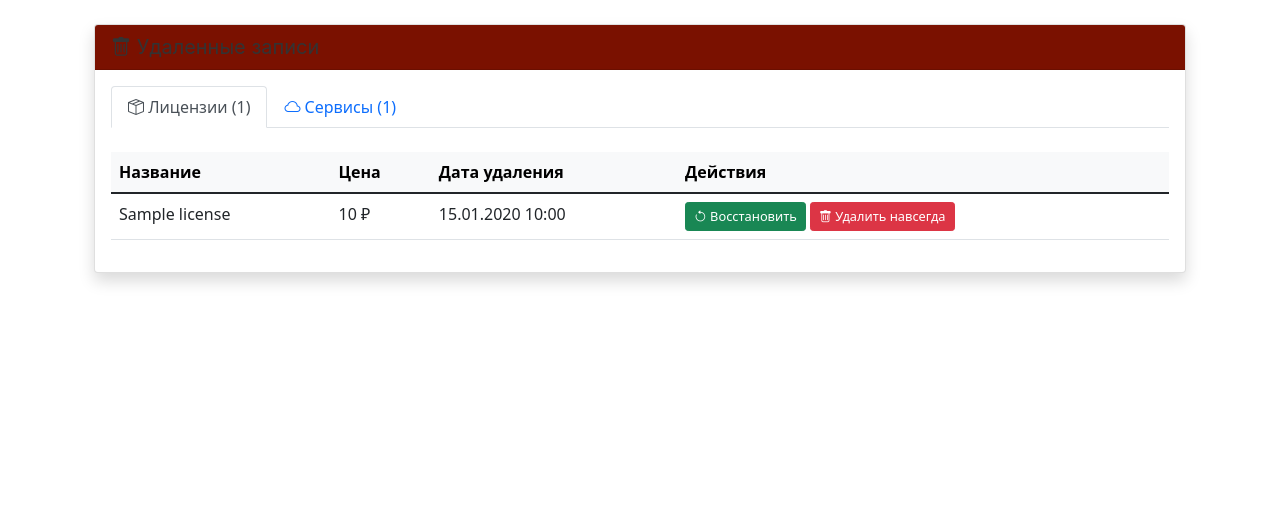
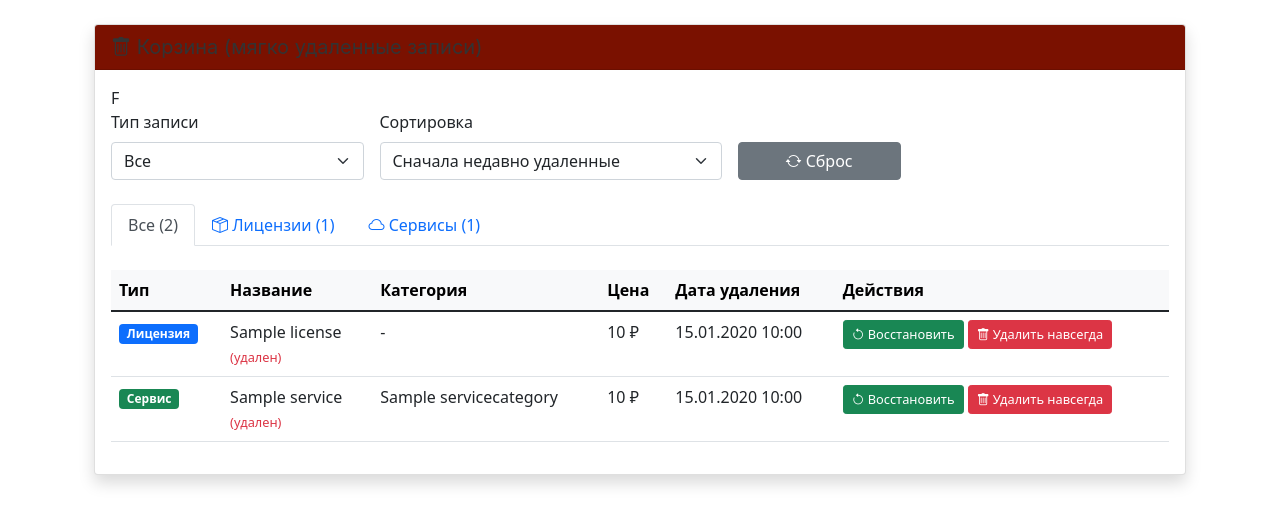
Before and after one commit to TohtobinMark/practice, a Django app: page /deleted-items/ in a window 1280 px wide. Shown: the part 80-605 px from the top of the page. Run offline with Django 5.2, Linux system fonts and the light colour scheme; a user stored in the database is signed in; tables that the repository leaves empty hold one stand-in row (values such as "Sample post"); parts of the project's set-up code (start-up, migrations or seed data) failed here and were passed over.

Commit message:
Практика 3

```diff
--- a/maps/views.py
+++ b/maps/views.py
@@ -1,5 +1,4 @@
 import json
-
 from django.db.models import Count
 from django.http import JsonResponse, HttpResponseForbidden
 from django.shortcuts import render, get_object_or_404, redirect
@@ -7,6 +6,7 @@ from django.contrib.auth.decorators import login_required, user_passes_test
 from django.contrib.auth.forms import UserCreationForm
 from django.contrib.auth import login, logout, authenticate
 from django.conf import settings
+from django.utils import timezone
 from django.views.decorators.http import require_http_methods
 
 from .models import Location, DistributionRequest, Service, ServiceCategory, License, User
@@ -509,7 +509,7 @@ def delete_service(request, pk):
         messages.error(request, 'Доступ запрещен')
         return redirect('home')
 
-    if request.method == 'POST':  # Изменено с DELETE на POST
+    if request.method == 'POST':
         try:
             service = get_object_or_404(Service, pk=pk)
             if service.image:
@@ -529,7 +529,7 @@ def delete_license(request, pk):
         messages.error(request, 'Доступ запрещен')
         return redirect('home')
 
-    if request.method == 'POST':  # Изменено с DELETE на POST
+    if request.method == 'POST':
         try:
             license_item = get_object_or_404(License, pk=pk)
             if license_item.image:
@@ -590,11 +590,52 @@ def hard_delete_service(request, pk):
     messages.success(request, 'Сервис полностью удален')
     return redirect('deleted_items')
 
-# Страница корзины (показывает только удаленные записи)
+
 @staff_member_required
 def deleted_items(request):
+    # Получаем параметры
+    type_filter = request.GET.get('type', '')
+    sort = request.GET.get('sort', '-delete_date')
+
+    # Получаем удаленные записи - используем all_objects
+    deleted_licenses = License.all_objects.filter(delete_date__isnull=False)
+    deleted_services = Service.all_objects.filter(delete_date__isnull=False)
+    if sort == 'name':
+        deleted_licenses = deleted_licenses.order_by('name')
+        deleted_services = deleted_services.order_by('name')
+    elif sort == '-name':
+        deleted_licenses = deleted_licenses.order_by('-name')
+        deleted_services = deleted_services.order_by('-name')
+    elif sort == 'price':
+        deleted_licenses = deleted_licenses.order_by('price')
+        deleted_services = deleted_services.order_by('price')
+    elif sort == '-price':
+        deleted_licenses = deleted_licenses.order_by('-price')
+        deleted_services = deleted_services.order_by('-price')
+    elif sort == 'delete_date':
+        deleted_licenses = deleted_licenses.order_by('delete_date')
+        deleted_services = deleted_services.order_by('delete_date')
+    else:  # -delete_date
+        deleted_licenses = deleted_licenses.order_by('-delete_date')
+        deleted_services = deleted_services.order_by('-delete_date')
+
+    # Фильтрация по типу для all_items
+    if type_filter == 'license':
+        all_items = list(deleted_licenses)
+    elif type_filter == 'service':
+        all_items = list(deleted_services)
+    else:
+        # Объединяем списки
+        all_items = list(deleted_licenses) + list(deleted_services)
+
     context = {
-        'deleted_licenses': License.all_objects.filter(delete_date__isnull=False),
-        'deleted_services': Service.all_objects.filter(delete_date__isnull=False),
+        'all_items': all_items,
+        'deleted_licenses': deleted_licenses,
+        'deleted_services': deleted_services,
     }
+
+    # Если HTMX запрос, возвращаем только контент
+    if request.headers.get('HX-Request'):
+        return render(request, 'maps/deleted_items_content.html', context)
+
     return render(request, 'maps/deleted_items.html', context)
--- a/templates/maps/deleted_items.html
+++ b/templates/maps/deleted_items.html
@@ -8,112 +8,78 @@
     <div class="card shadow">
         <div class="card-header" style="background-color: #7a1100; color: white;">
             <h4 class="mb-0">
-                <i class="bi bi-trash"></i> Удаленные записи
+                <i class="bi bi-trash"></i> Корзина (мягко удаленные записи)
             </h4>
         </div>
-        <div class="card-body">
-            <!-- Вкладки для переключения между типами -->
-            <ul class="nav nav-tabs mb-4" id="deletedTabs" role="tablist">
-                <li class="nav-item" role="presentation">
-                    <button class="nav-link active" id="licenses-tab" data-bs-toggle="tab" data-bs-target="#licenses" type="button" role="tab">
-                        <i class="bi bi-box-seam"></i> Лицензии ({{ deleted_licenses|length }})
-                    </button>
-                </li>
-                <li class="nav-item" role="presentation">
-                    <button class="nav-link" id="services-tab" data-bs-toggle="tab" data-bs-target="#services" type="button" role="tab">
-                        <i class="bi bi-cloud"></i> Сервисы ({{ deleted_services|length }})
-                    </button>
-                </li>
-            </ul>
+        <div class="card-body">F
+            <form method="get" class="mb-4"
+                  hx-get="{% url 'deleted_items' %}"
+                  hx-target="#delete-container"
+                  hx-trigger="change"
+                  hx-swap="innerHTML"
+                  hx-indicator=".htmx-indicator"
+                  hx-push-url="false">
+                <div class="row g-3">
+                    <div class="col-md-3">
+                        <label class="form-label">Тип записи</label>
+                        <select class="form-select" name="type">
+                            <option value="">Все</option>
+                            <option value="license" {% if request.GET.type == 'license' %}selected{% endif %}>Лицензии</option>
+                            <option value="service" {% if request.GET.type == 'service' %}selected{% endif %}>Сервисы</option>
+                        </select>
+                    </div>
 
-            <div class="tab-content">
-                <!-- Лицензии -->
-                <div class="tab-pane fade show active" id="licenses" role="tabpanel">
-                    {% if deleted_licenses %}
-                        <div class="table-responsive">
-                            <table class="table table-hover">
-                                <thead class="table-light">
-                                    <tr>
-                                        <th>Название</th>
-                                        <th>Цена</th>
-                                        <th>Дата удаления</th>
-                                        <th>Действия</th>
-                                    </tr>
-                                </thead>
-                                <tbody>
-                                    {% for item in deleted_licenses %}
-                                    <tr>
-                                        <td>{{ item.name }}</td>
-                                        <td>{{ item.get_price_display }}</td>
-                                        <td>{{ item.delete_date|date:"d.m.Y H:i" }}</td>
-                                        <td>
-                                            <button class="btn btn-sm btn-success"
-                                                    onclick="restoreItem('license', {{ item.id }})">
-                                                <i class="bi bi-arrow-counterclockwise"></i> Восстановить
-                                            </button>
-                                            {% if user.is_superuser %}
-                                            <button class="btn btn-sm btn-danger"
-                                                    onclick="hardDeleteItem('license', {{ item.id }})">
-                                                <i class="bi bi-trash"></i> Удалить навсегда
-                                            </button>
-                                            {% endif %}
-                                        </td>
-                                    </tr>
-                                    {% endfor %}
-                                </tbody>
-                            </table>
-                        </div>
-                    {% else %}
-                        <div class="alert alert-info">Нет удаленных лицензий</div>
-                    {% endif %}
+                    <div class="col-md-4">
+                        <label class="form-label">Сортировка</label>
+                        <select class="form-select" name="sort">
+                            <option value="-delete_date" {% if request.GET.sort == '-delete_date' %}selected{% endif %}>
+                                Сначала недавно удаленные
+                            </option>
+                            <option value="delete_date" {% if request.GET.sort == 'delete_date' %}selected{% endif %}>
+                                Сначала давно удаленные
+                            </option>
+                            <option value="name" {% if request.GET.sort == 'name' %}selected{% endif %}>
+                                По названию (А-Я)
+                            </option>
+                            <option value="-name" {% if request.GET.sort == '-name' %}selected{% endif %}>
+                                По названию (Я-А)
+                            </option>
+                            <option value="price" {% if request.GET.sort == 'price' %}selected{% endif %}>
+                                По цене (возрастание)
+                            </option>
+                            <option value="-price" {% if request.GET.sort == '-price' %}selected{% endif %}>
+                                По цене (убывание)
+                            </option>
+                        </select>
+                    </div>
+
+                    <div class="col-md-2 d-flex align-items-end">
+                        <a href="{% url 'deleted_items' %}" class="btn btn-secondary w-100">
+                            <i class="bi bi-arrow-repeat"></i> Сброс
+                        </a>
+                    </div>
                 </div>
+            </form>
 
-                <!-- Сервисы -->
-                <div class="tab-pane fade" id="services" role="tabpanel">
-                    {% if deleted_services %}
-                        <div class="table-responsive">
-                            <table class="table table-hover">
-                                <thead class="table-light">
-                                    <tr>
-                                        <th>Название</th>
-                                        <th>Категория</th>
-                                        <th>Цена</th>
-                                        <th>Дата удаления</th>
-                                        <th>Действия</th>
-                                    </tr>
-                                </thead>
-                                <tbody>
-                                    {% for item in deleted_services %}
-                                    <tr>
-                                        <td>{{ item.name }}</td>
-                                        <td>{{ item.category.name|default:"-" }}</td>
-                                        <td>{{ item.get_price_display }}</td>
-                                        <td>{{ item.delete_date|date:"d.m.Y H:i" }}</td>
-                                        <td>
-                                            <button class="btn btn-sm btn-success"
-                                                    onclick="restoreItem('service', {{ item.id }})">
-                                                <i class="bi bi-arrow-counterclockwise"></i> Восстановить
-                                            </button>
-                                            {% if user.is_superuser %}
-                                            <button class="btn btn-sm btn-danger"
-                                                    onclick="hardDeleteItem('service', {{ item.id }})">
-                                                <i class="bi bi-trash"></i> Удалить навсегда
-                                            </button>
-                                            {% endif %}
-                                        </td>
-                                    </tr>
-                                    {% endfor %}
-                                </tbody>
-                            </table>
-                        </div>
-                    {% else %}
-                        <div class="alert alert-info">Нет удаленных сервисов</div>
-                    {% endif %}
-                </div>
+            <div id="delete-container">
+                {% include 'maps/deleted_items_content.html' %}
             </div>
         </div>
     </div>
 </div>
+
+<style>
+    .htmx-indicator {
+        display: none;
+    }
+    .htmx-request .htmx-indicator {
+        display: block !important;
+    }
+    .htmx-request #delete-container {
+        opacity: 0.5;
+        transition: opacity 0.2s ease;
+    }
+</style>
 
 <script>
 function restoreItem(type, id) {
@@ -122,11 +88,17 @@ function restoreItem(type, id) {
             method: 'POST',
             headers: {
                 'X-CSRFToken': document.querySelector('[name=csrfmiddlewaretoken]').value,
+                'Content-Type': 'application/json',
             },
         }).then(response => {
             if (response.ok) {
                 location.reload();
+            } else {
+                alert('Ошибка при восстановлении');
             }
+        }).catch(error => {
+            console.error('Error:', error);
+            alert('Ошибка при восстановлении');
         });
     }
 }
@@ -137,11 +109,17 @@ function hardDeleteItem(type, id) {
             method: 'POST',
             headers: {
                 'X-CSRFToken': document.querySelector('[name=csrfmiddlewaretoken]').value,
+                'Content-Type': 'application/json',
             },
         }).then(response => {
             if (response.ok) {
                 location.reload();
+            } else {
+                alert('Ошибка при удалении');
             }
+        }).catch(error => {
+            console.error('Error:', error);
+            alert('Ошибка при удалении');
         });
     }
 }
--- /dev/null
+++ b/templates/maps/deleted_items_content.html
@@ -0,0 +1,193 @@
+<ul class="nav nav-tabs mb-4" id="deletedTabs" role="tablist">
+    <li class="nav-item" role="presentation">
+        <button class="nav-link active" id="all-tab" data-bs-toggle="tab" data-bs-target="#all" type="button" role="tab">
+            <i class="bi bi-database"></i> Все ({{ all_items|length }})
+        </button>
+    </li>
+    <li class="nav-item" role="presentation">
+        <button class="nav-link" id="licenses-tab" data-bs-toggle="tab" data-bs-target="#licenses" type="button" role="tab">
+            <i class="bi bi-box-seam"></i> Лицензии ({{ deleted_licenses|length }})
+        </button>
+    </li>
+    <li class="nav-item" role="presentation">
+        <button class="nav-link" id="services-tab" data-bs-toggle="tab" data-bs-target="#services" type="button" role="tab">
+            <i class="bi bi-cloud"></i> Сервисы ({{ deleted_services|length }})
+        </button>
+    </li>
+</ul>
+
+<div class="tab-content">
+    <!-- ВСЕ записи -->
+    <div class="tab-pane fade show active" id="all" role="tabpanel">
+        {% if all_items %}
+            <div class="table-responsive">
+                <table class="table table-hover">
+                    <thead class="table-light">
+                        <tr>
+                            <th>Тип</th>
+                            <th>Название</th>
+                            <th>Категория</th>
+                            <th>Цена</th>
+                            <th>Дата удаления</th>
+                            <th>Действия</th>
+                        </tr>
+                    </thead>
+                    <tbody>
+                        {% for item in all_items %}
+                        <tr>
+                            <td>
+                                {% if item.item_type == 'license' %}
+                                    <span class="badge bg-primary">Лицензия</span>
+                                {% else %}
+                                    <span class="badge bg-success">Сервис</span>
+                                {% endif %}
+                            </td>
+                            <td>{{ item.name }}</strong>{% if item.is_deleted %}<br><small class="text-danger">(удален)</small>{% endif %}</td>
+                            <td>{{ item.category.name|default:"-" }}</td>
+                            <td>{{ item.get_price_display }}</td>
+                            <td>{{ item.delete_date|date:"d.m.Y H:i" }}</td>
+                            <td>
+                                <button class="btn btn-sm btn-success"
+                                        onclick="restoreItem('{{ item.item_type }}', {{ item.id }})">
+                                    <i class="bi bi-arrow-counterclockwise"></i> Восстановить
+                                </button>
+                                {% if user.is_superuser %}
+                                <button class="btn btn-sm btn-danger"
+                                        onclick="hardDeleteItem('{{ item.item_type }}', {{ item.id }})">
+                                    <i class="bi bi-trash"></i> Удалить навсегда
+                                </button>
+                                {% endif %}
+                            </td>
+                        </tr>
+                        {% endfor %}
+                    </tbody>
+                </table>
+            </div>
+        {% else %}
+            <div class="alert alert-info">Нет удаленных записей</div>
+        {% endif %}
+    </div>
+
+    <!-- Только лицензии -->
+    <div class="tab-pane fade" id="licenses" role="tabpanel">
+        {% if deleted_licenses %}
+            <div class="table-responsive">
+                <table class="table table-hover">
+                    <thead class="table-light">
+                        <tr>
+                            <th>Название</th>
+                            <th>Цена</th>
+                            <th>Дата удаления</th>
+                            <th>Действия</th>
+                        </tr>
+                    </thead>
+                    <tbody>
+                        {% for item in deleted_licenses %}
+                        <tr>
+                            <td>{{ item.name }}</td>
+                            <td>{{ item.get_price_display }}</td>
+                            <td>{{ item.delete_date|date:"d.m.Y H:i" }}</td>
+                            <td>
+                                <button class="btn btn-sm btn-success"
+                                        onclick="restoreItem('license', {{ item.id }})">
+                                    <i class="bi bi-arrow-counterclockwise"></i> Восстановить
+                                </button>
+                                {% if user.is_superuser %}
+                                <button class="btn btn-sm btn-danger"
+                                        onclick="hardDeleteItem('license', {{ item.id }})">
+                                    <i class="bi bi-trash"></i> Удалить навсегда
+                                </button>
+                                {% endif %}
+                            </td>
+                        </tr>
+                        {% endfor %}
+                    </tbody>
+                </table>
+            </div>
+        {% else %}
+            <div class="alert alert-info">Нет удаленных лицензий</div>
+        {% endif %}
+    </div>
+
+    <!-- Только сервисы -->
+    <div class="tab-pane fade" id="services" role="tabpanel">
+        {% if deleted_services %}
+            <div class="table-responsive">
+                <table class="table table-hover">
+                    <thead class="table-light">
+                        <tr>
+                            <th>Название</th>
+                            <th>Категория</th>
+                            <th>Цена</th>
+                            <th>Дата удаления</th>
+                            <th>Действия</th>
+                        </tr>
+                    </thead>
+                    <tbody>
+                        {% for item in deleted_services %}
+                        <tr>
+                            <td>{{ item.name }}</td>
+                            <td>{{ item.category.name|default:"-" }}</td>
+                            <td>{{ item.get_price_display }}</td>
+                            <td>{{ item.delete_date|date:"d.m.Y H:i" }}</td>
+                            <td>
+                                <button class="btn btn-sm btn-success"
+                                        onclick="restoreItem('service', {{ item.id }})">
+                                    <i class="bi bi-arrow-counterclockwise"></i> Восстановить
+                                </button>
+                                {% if user.is_superuser %}
+                                <button class="btn btn-sm btn-danger"
+                                        onclick="hardDeleteItem('service', {{ item.id }})">
+                                    <i class="bi bi-trash"></i> Удалить навсегда
+                                </button>
+                                {% endif %}
+                            </td>
+                        </tr>
+                        {% endfor %}
+                    </tbody>
+                </table>
+            </div>
+        {% else %}
+            <div class="alert alert-info">Нет удаленных сервисов</div>
+        {% endif %}
+    </div>
+</div>
+
+<script>
+// Функции restoreItem и hardDeleteItem должны быть здесь
+function restoreItem(type, id) {
+    if (confirm('Восстановить запись?')) {
+        fetch(`/${type}/${id}/restore/`, {
+            method: 'POST',
+            headers: {
+                'X-CSRFToken': document.querySelector('[name=csrfmiddlewaretoken]').value,
+                'Content-Type': 'application/json',
+            },
+        }).then(response => {
+            if (response.ok) {
+                location.reload();
+            } else {
+                alert('Ошибка при восстановлении');
+            }
+        });
+    }
+}
+
+function hardDeleteItem(type, id) {
+    if (confirm('Удалить запись НАВСЕГДА? Это действие нельзя отменить!')) {
+        fetch(`/${type}/${id}/hard-delete/`, {
+            method: 'POST',
+            headers: {
+                'X-CSRFToken': document.querySelector('[name=csrfmiddlewaretoken]').value,
+                'Content-Type': 'application/json',
+            },
+        }).then(response => {
+            if (response.ok) {
+                location.reload();
+            } else {
+                alert('Ошибка при удалении');
+            }
+        });
+    }
+}
+</script>
--- a/templates/maps/modals.html
+++ b/templates/maps/modals.html
@@ -18,7 +18,7 @@
 
                     <div class="mb-3">
                         <label class="form-label">Описание</label>
-                        <textarea class="form-control" name="description" rows="3">{{ item.description }}</textarea>
+                        <textarea class="form-control" name="description" rows="3" required>{{ item.description }}</textarea>
                     </div>
 
                     <div class="row">
```
Also changed, not shown: maps/models.py (+10 -2 lines), media/1_00ZjPiQ.jpg (deleted), media/1_0r1QSCo.jpg (deleted), media/1_C56BbpH.jpg (deleted), media/1_ESPhLfK.jpg (deleted), media/1_MgtI9VJ.jpg (deleted), media/1_fKHwO84.jpg (deleted), media/1_mSw2ZMJ.jpg (deleted), media/1_mh06aWi.jpg (deleted), media/1_rB8OzMw.jpg (deleted), media/1_uCtOvQt.jpg (deleted), media/1_wrrfldr.jpg (deleted), media/1_xMYwrBA.jpg (deleted), media/1_xZ7VRiu.jpg (deleted).
